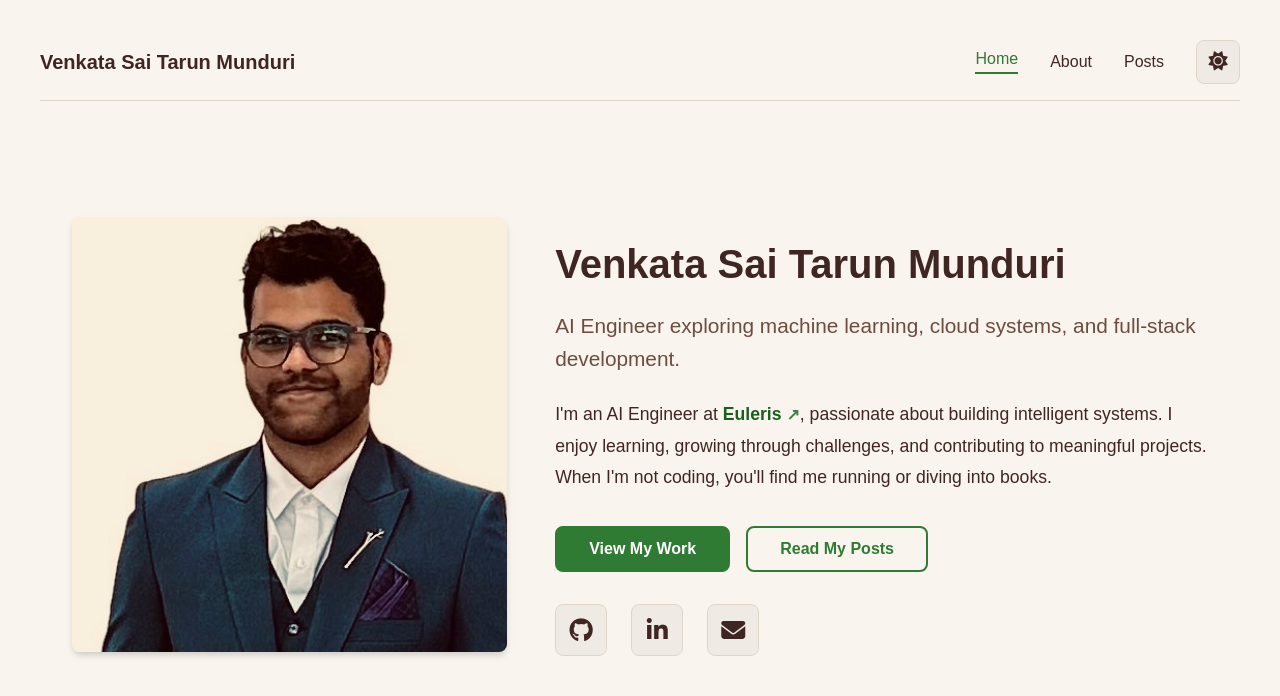
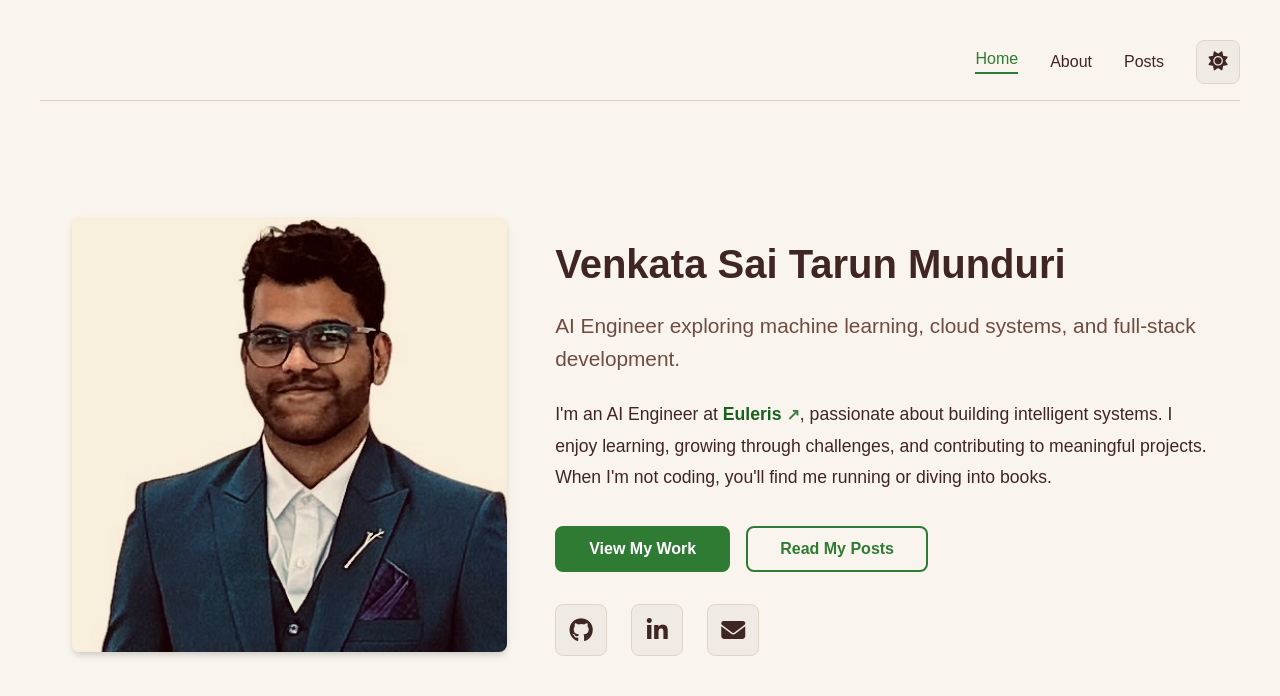
Before and after one commit to vmunduri/venkata.github.io, a Jekyll site: the page built from index.html, in a window 1280 px wide. Shown: the top 696 px of the page. Built offline with Jekyll 4.4.1, drawn with Linux system fonts in a browser that asks for light colours.

Commit message:
Hide site title on home page while maintaining header layout
- Use visibility: hidden on home page (page.url = "/") to hide title but keep space
- Keeps navigation centered and prevents layout shift
- Title remains visible on About, Posts pages for navigation context

```diff
--- a/_layouts/default.html
+++ b/_layouts/default.html
@@ -10,7 +10,7 @@
   </head>
   <body>
     <header>
-        <a href="/"><div class="site-title">Venkata Sai Tarun Munduri</div></a>
+        <a href="/"><div class="site-title" {% if page.url == "/" %}style="visibility: hidden;"{% endif %}>Venkata Sai Tarun Munduri</div></a>
         <button class="menu-toggle" id="menu-toggle">☰</button>
         {% include navigation.html %}
     </header>
--- a/_sass/header.scss
+++ b/_sass/header.scss
@@ -12,6 +12,10 @@ header {
   z-index: 100;
   backdrop-filter: blur(10px);
   transition: background-color 0.3s ease, color 0.3s ease, border-color 0.3s ease;
+}
+
+header > a {
+  flex: 1;
 }
 
 .site-title {
```
